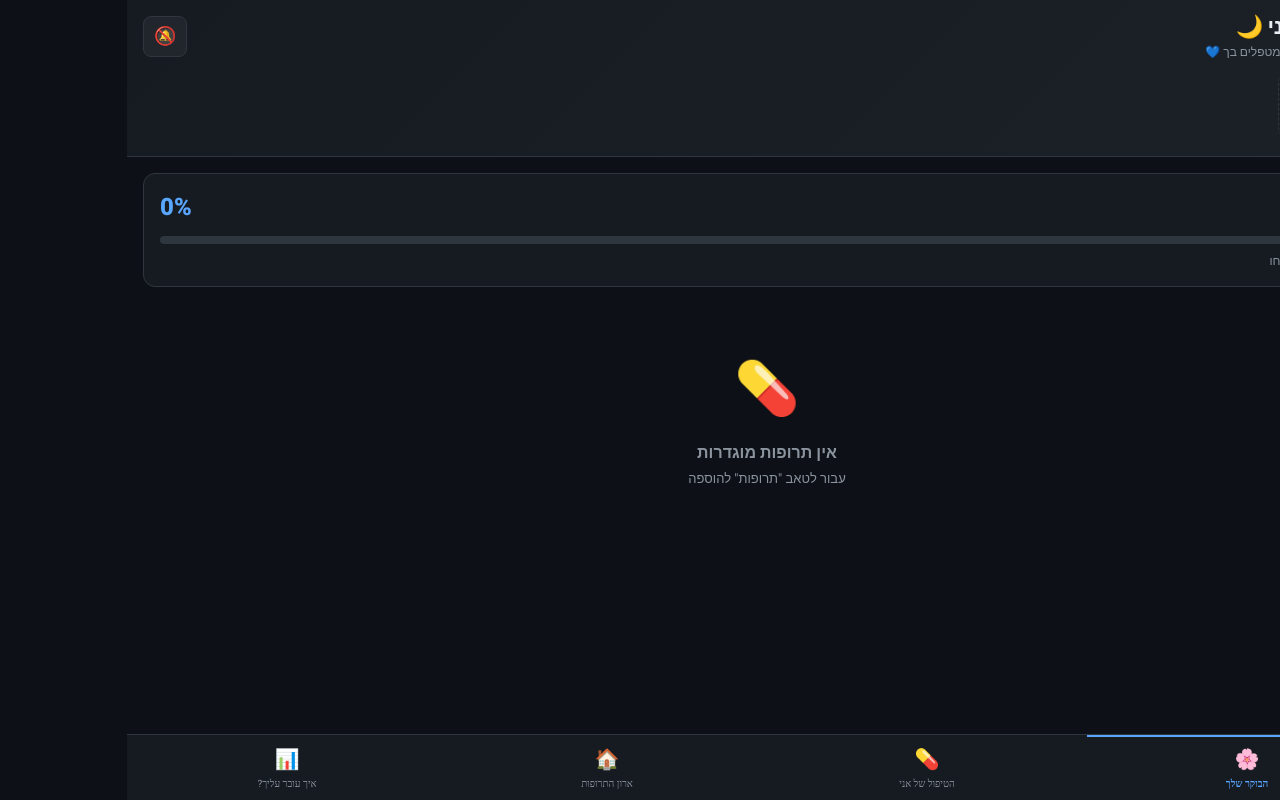
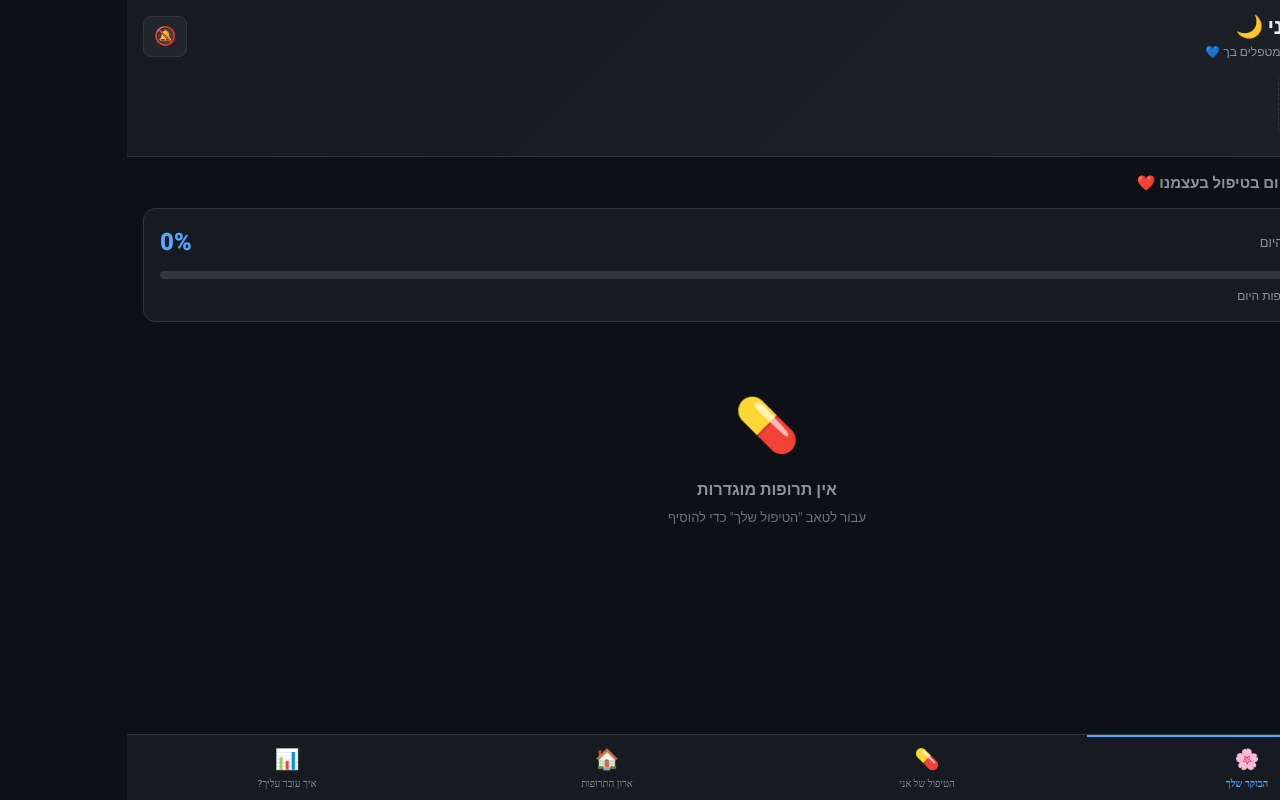
Before and after one commit to Gal9amar/med-tracker, a React (Vite) app: page / in a window 1280 px wide. Built offline with nearby package versions, Linux system fonts and the light colour scheme.

Commit message:
personal UX: src/tabs/TodayTab.jsx

```diff
--- a/src/tabs/TodayTab.jsx
+++ b/src/tabs/TodayTab.jsx
@@ -1,29 +1,42 @@
 import { TIMES, TIME_ICONS, TIME_COLORS } from '../utils'
 
-export default function TodayTab({ data, isTaken, toggleTaken, pct, takenDoses, totalDoses, stockAlerts }) {
-  const groupedByTime = TIMES.map(time => ({
-    time,
-    meds: data.meds.filter(m => m.times?.includes(time))
+function getCareMessage(pct, name) {
+  if (pct === 100) return { text: `מעולה ${name}! לקחת הכל היום 🎉`, color: '#22c55e' }
+  if (pct >= 50)  return { text: `יפה ${name}, ממשיכים כך 💪`, color: '#58a6ff' }
+  if (pct > 0)    return { text: `${name}, יש עוד תרופות שמחכות לך 🙏`, color: '#f59e0b' }
+  return { text: `${name}, נתחיל את היום בטיפול בעצמנו ❤️`, color: '#8b949e' }
+}
+
+export default function TodayTab({ data, isTaken, toggleTaken, pct, takenDoses, totalDoses, stockAlerts, profileName }) {
+  const grouped = TIMES.map(time => ({
+    time, meds: data.meds.filter(m => m.times?.includes(time))
   })).filter(g => g.meds.length > 0)
+
+  const msg = getCareMessage(pct, profileName)
 
   return (
     <div>
+      {/* Care message */}
+      <div style={{ marginBottom: 14 }}>
+        <p style={{ fontSize: 15, fontWeight: 600, color: msg.color, lineHeight: 1.4 }}>{msg.text}</p>
+      </div>
+
       {/* Stock alerts */}
       {stockAlerts?.length > 0 && (
-        <div style={{ background: '#ef444422', border: '1px solid #ef444444', borderRadius: 10, padding: 12, marginBottom: 14 }}>
-          <p style={{ fontSize: 13, fontWeight: 700, color: '#ef4444', marginBottom: 6 }}>⚠️ מלאי נמוך</p>
+        <div style={{ background: '#ef444415', border: '1px solid #ef444440', borderRadius: 10, padding: 12, marginBottom: 14 }}>
+          <p style={{ fontSize: 13, fontWeight: 700, color: '#ef4444', marginBottom: 4 }}>⚠️ מלאי נמוך – כדאי לחדש</p>
           {stockAlerts.map(m => (
             <p key={m.id} style={{ fontSize: 12, color: '#fca5a5', marginTop: 2 }}>
-              {m.name} – נשארו {m.stockCount} טבליות
+              {m.name} – נשארו {m.stockCount} טבליות בלבד
             </p>
           ))}
         </div>
       )}
 
-      {/* Progress Card */}
-      <div style={{ background: '#161b22', border: '1px solid #30363d', borderRadius: 12, padding: 16, marginBottom: 16 }}>
+      {/* Progress */}
+      <div style={{ background: '#161b22', border: '1px solid #30363d', borderRadius: 12, padding: 16, marginBottom: 18 }}>
         <div style={{ display: 'flex', justifyContent: 'space-between', alignItems: 'center', marginBottom: 10 }}>
-          <span style={{ fontSize: 14, color: '#8b949e' }}>התקדמות יומית</span>
+          <span style={{ fontSize: 13, color: '#8b949e' }}>ההתקדמות שלך היום</span>
           <span style={{ fontSize: 24, fontWeight: 800, color: pct === 100 ? '#22c55e' : '#58a6ff' }}>{pct}%</span>
         </div>
         <div style={{ background: '#30363d', borderRadius: 99, height: 8, overflow: 'hidden' }}>
@@ -32,47 +45,59 @@ export default function TodayTab({ data, isTaken, toggleTaken, pct, takenDoses,
             background: pct === 100 ? 'linear-gradient(90deg,#22c55e,#16a34a)' : 'linear-gradient(90deg,#58a6ff,#388bfd)'
           }} />
         </div>
-        <p style={{ fontSize: 12, color: '#8b949e', marginTop: 8 }}>{takenDoses} מתוך {totalDoses} מנות נלקחו</p>
-        {pct === 100 && <p style={{ fontSize: 13, color: '#22c55e', marginTop: 6, fontWeight: 600 }}>🎉 כל התרופות נלקחו היום!</p>}
+        <p style={{ fontSize: 12, color: '#8b949e', marginTop: 8 }}>
+          {takenDoses === 0
+            ? 'עדיין לא לקחת תרופות היום'
+            : `לקחת ${takenDoses} מתוך ${totalDoses} מנות`}
+        </p>
       </div>
 
-      {groupedByTime.length === 0 && (
+      {/* Empty state */}
+      {grouped.length === 0 && (
         <div style={{ textAlign: 'center', padding: 48, color: '#8b949e' }}>
           <div style={{ fontSize: 52, marginBottom: 12 }}>💊</div>
           <p style={{ fontSize: 16, fontWeight: 600 }}>אין תרופות מוגדרות</p>
-          <p style={{ fontSize: 13, marginTop: 4 }}>עבור לטאב "תרופות" להוספה</p>
+          <p style={{ fontSize: 13, marginTop: 6, color: '#6b7280' }}>עבור לטאב "הטיפול שלך" כדי להוסיף</p>
         </div>
       )}
 
-      {groupedByTime.map(({ time, meds }) => (
-        <div key={time} style={{ marginBottom: 16 }}>
-          <div style={{ display: 'flex', alignItems: 'center', gap: 8, marginBottom: 8 }}>
-            <span style={{ fontSize: 18 }}>{TIME_ICONS[time]}</span>
+      {/* Med groups by time */}
+      {grouped.map(({ time, meds }) => (
+        <div key={time} style={{ marginBottom: 20 }}>
+          <div style={{ display: 'flex', alignItems: 'center', gap: 8, marginBottom: 10 }}>
+            <span style={{ fontSize: 20 }}>{TIME_ICONS[time]}</span>
             <span style={{ fontSize: 14, fontWeight: 700, color: TIME_COLORS[time] }}>{time}</span>
+            <span style={{ fontSize: 12, color: '#6b7280' }}>· {meds.filter(m => isTaken(m.id, time)).length}/{meds.length} נלקחו</span>
           </div>
           {meds.map(med => {
             const taken = isTaken(med.id, time)
             return (
               <div key={med.id + time} style={{
-                background: '#161b22', borderRadius: 10, padding: '12px 14px', marginBottom: 8,
-                display: 'flex', alignItems: 'center', gap: 12, transition: 'all 0.2s',
+                background: taken ? '#161b22' : '#161b22',
+                borderRadius: 12, padding: '13px 14px', marginBottom: 8,
+                display: 'flex', alignItems: 'center', gap: 12, transition: 'all 0.25s',
                 border: `1px solid ${taken ? '#238636' : '#30363d'}`,
-                opacity: taken ? 0.75 : 1,
+                opacity: taken ? 0.7 : 1,
               }}>
                 {med.photo
-                  ? <img src={med.photo} alt={med.name} style={{ width: 40, height: 40, borderRadius: 8, objectFit: 'cover', flexShrink: 0 }} />
-                  : <div style={{ width: 10, height: 10, borderRadius: '50%', background: med.color || '#58a6ff', flexShrink: 0 }} />
+                  ? <img src={med.photo} alt={med.name} style={{ width: 44, height: 44, borderRadius: 10, objectFit: 'cover', flexShrink: 0, border: '1px solid #30363d' }} />
+                  : <div style={{ width: 12, height: 12, borderRadius: '50%', background: med.color || '#58a6ff', flexShrink: 0 }} />
                 }
-                <div style={{ flex: 1 }}>
-                  <div style={{ fontWeight: 600, fontSize: 15, textDecoration: taken ? 'line-through' : 'none', color: taken ? '#8b949e' : '#e6edf3' }}>{med.name}</div>
-                  {med.dose && <div style={{ fontSize: 12, color: '#8b949e' }}>{med.dose}</div>}
-                  {med.instructions && <div style={{ fontSize: 11, color: '#f59e0b', marginTop: 2 }}>📋 {med.instructions}</div>}
+                <div style={{ flex: 1, minWidth: 0 }}>
+                  <div style={{
+                    fontWeight: 700, fontSize: 15,
+                    textDecoration: taken ? 'line-through' : 'none',
+                    color: taken ? '#8b949e' : '#e6edf3'
+                  }}>{med.name}</div>
+                  {med.dose && <div style={{ fontSize: 12, color: '#8b949e', marginTop: 1 }}>{med.dose}</div>}
+                  {med.instructions && <div style={{ fontSize: 11, color: '#f59e0b', marginTop: 3 }}>📋 {med.instructions}</div>}
                   {med.stockCount && Number(med.stockCount) <= Number(med.stockAlert || 0) && (
-                    <div style={{ fontSize: 11, color: '#ef4444', marginTop: 2 }}>⚠️ מלאי נמוך: {med.stockCount} נותרו</div>
+                    <div style={{ fontSize: 11, color: '#ef4444', marginTop: 2 }}>⚠️ נשארו {med.stockCount} טבליות</div>
                   )}
                 </div>
                 <button onClick={() => toggleTaken(med.id, time)} style={{
-                  borderRadius: 8, border: 'none', cursor: 'pointer', padding: '7px 12px',
+                  borderRadius: 10, border: 'none', cursor: 'pointer',
+                  padding: taken ? '7px 10px' : '7px 14px',
                   background: taken ? '#238636' : '#388bfd',
                   color: '#fff', fontSize: 13, fontWeight: 700, fontFamily: 'Heebo',
                   transition: 'all 0.2s', flexShrink: 0, whiteSpace: 'nowrap'
```
